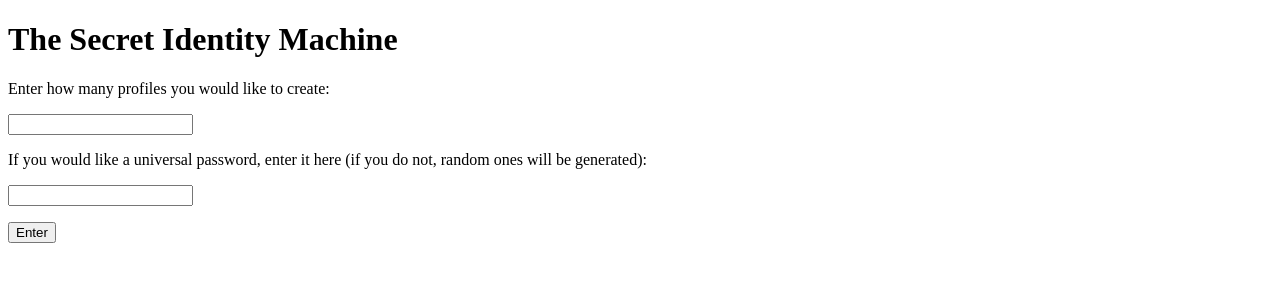
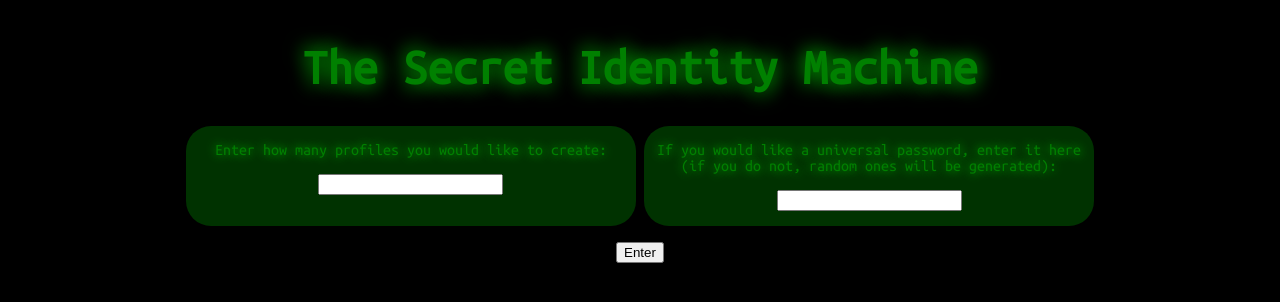
Before and after one commit to robmadriaga/Extra_Secret, a Flask app: page / in a window 1280 px wide. Shown: the top 302 px of the page. Run offline with Flask 2, Linux system fonts and the light colour scheme.

Commit message:
Add files via upload

```diff
--- a/templates/ExtraSecret.html
+++ b/templates/ExtraSecret.html
@@ -2,23 +2,30 @@
 <html>
 <head>
 	<title>Different Identities</title>
+	<link href="style.css" rel="stylesheet">
+	<link href="https://fonts.googleapis.com/css?family=Ubuntu Mono" rel="stylesheet">
 </head>
 <body>
+
 	<h1>The Secret Identity Machine</h1>
 
-
-</body>
-
-
-
+<div>
 <p>Enter how many profiles you would like to create: </p>
     <form method="post">
 
         <input name="numPersons" id="numPersons" />
+	</form>
 
+	</div>
+
+	<div>
 		<p>If you would like a universal password, enter it here (if you do not, random ones will be generated): </p>
 
-        <input name="passArg" id="passArg"  />
+		<form method="post">
+
+		<input name="passArg" id="passArg"  />
+
+	</div>
 
         <p><input type="submit" value="Enter" ></p>
     </form>
--- /dev/null
+++ b/templates/style.css
@@ -0,0 +1,34 @@
+body {
+  background-color: black;
+  font-family: 'Ubuntu Mono';
+  text-align:center;
+  align-content: center;
+  justify-content: center;
+}
+
+h1{
+	font-size: 50px;
+	color: green;
+	text-shadow: 1px 1px 20px green, -1px -1px 20px green;
+}
+
+p{
+	color: green;
+	text-shadow: 1px 1px 10px green, -1px -1px 10px green;
+}
+
+div{
+	border-radius: 25px;
+	height: 100px;
+	width: 450px;
+	transition: width .75s;
+	transition-timing-function: cubic-bezier(0.1, 0.8, 1.2, 0.4);
+	display: inline-flex;
+	flex-direction: column;
+	background: rgba(0, 100, 0, 0.5);
+}
+
+div:hover {
+  box-shadow: -2px -2px 5px green, 2px 2px 5px green;
+  width:600px;
+}
```
